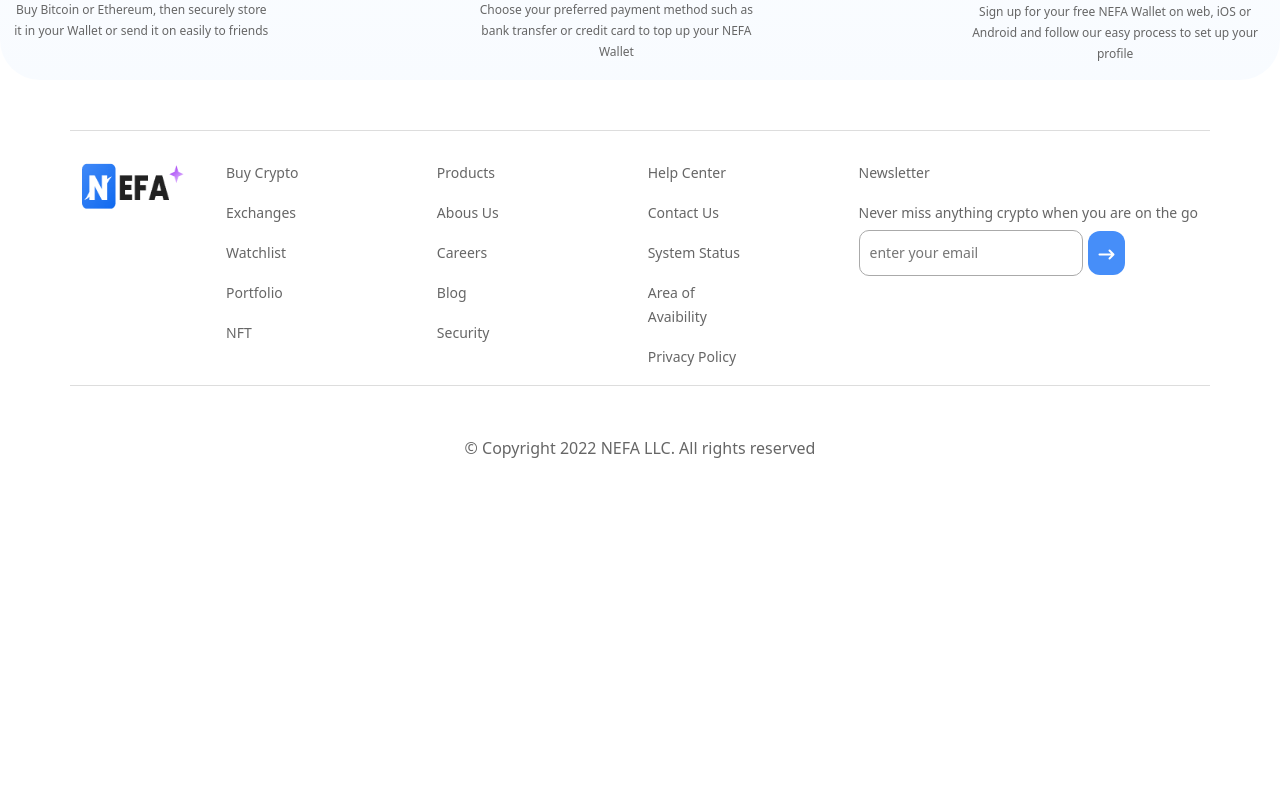
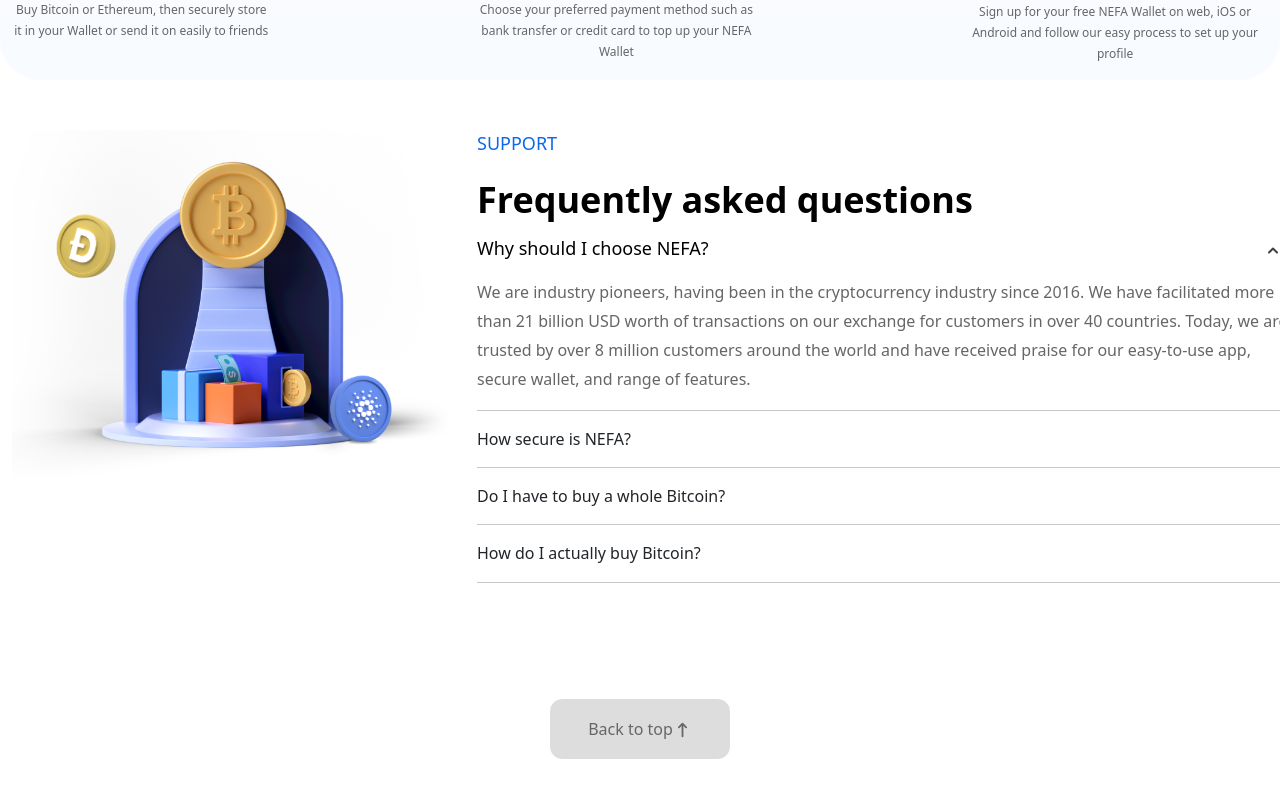
Before and after one commit to Brcnerden/Bitcoin-Project, a React (Vite) app: page / in a window 1280 px wide. Shown: the part 3146-3940 px from the top of the page. Before the commit the page ends 3606 px from the top, so only its background shows below. Built offline with nearby package versions, Linux system fonts and the light colour scheme.

Commit message:
Layout changes

```diff
--- a/src/App.jsx
+++ b/src/App.jsx
@@ -1,11 +1,22 @@
 import "bootstrap/dist/css/bootstrap.min.css";
 import { Layout } from "./component/Layout/Layout";
+import { Shopping } from "./component/Shopping/Shopping";
+import { Banner } from "./component/Banner/Banner";
+import { CreditCard } from "./component/CreditCard/CreditCard";
+import { GetStart } from "./component/GetStart/GetStart";
+import { Support } from "./component/Support/Support";
+import { MoneyBoard } from "./component/Board/MoneyBoard";
 
 function App() {
   return (
-    <>
-      <Layout />
-    </>
+    <Layout>
+      <MoneyBoard />
+      <Shopping />
+      <Banner />
+      <CreditCard />
+      <GetStart />
+      <Support />
+    </Layout>
   );
 }
 
--- /dev/null
+++ b/src/Icon/ArrowUp.jsx
@@ -0,0 +1,17 @@
+const ArrowUp = (props) => (
+  <svg
+    xmlns="http://www.w3.org/2000/svg"
+    width={19}
+    height={18}
+    fill="none"
+    {...props}
+  >
+    <path
+      fill="#666"
+      fillRule="evenodd"
+      d="M5.264 6.936a.9.9 0 0 1 0-1.272l3.6-3.6a.9.9 0 0 1 1.272 0l3.6 3.6a.9.9 0 1 1-1.272 1.272L10.4 4.873V15.3a.9.9 0 1 1-1.8 0V4.873L6.536 6.936a.9.9 0 0 1-1.272 0Z"
+      clipRule="evenodd"
+    />
+  </svg>
+);
+export default ArrowUp;
--- /dev/null
+++ b/src/Icon/LittleArrow.jsx
@@ -0,0 +1,17 @@
+const LittleArrow = (props) => (
+  <svg
+    xmlns="http://www.w3.org/2000/svg"
+    width={20}
+    height={21}
+    fill="none"
+    {...props}
+  >
+    <path
+      fill="#424242"
+      fillRule="evenodd"
+      d="M14.707 13.207a1 1 0 0 1-1.414 0L10 9.914l-3.293 3.293a1 1 0 0 1-1.414-1.414l4-4a1 1 0 0 1 1.414 0l4 4a1 1 0 0 1 0 1.414Z"
+      clipRule="evenodd"
+    />
+  </svg>
+);
+export default LittleArrow;
--- /dev/null
+++ b/src/Icon/LittleArrowDown.jsx
@@ -0,0 +1,17 @@
+const LittleArrowDown = (props) => (
+  <svg
+    xmlns="http://www.w3.org/2000/svg"
+    width={20}
+    height={21}
+    fill="none"
+    {...props}
+  >
+    <path
+      fill="#424242"
+      fillRule="evenodd"
+      d="M5.293 7.793a1 1 0 0 1 1.414 0L10 11.086l3.293-3.293a1 1 0 1 1 1.414 1.414l-4 4a1 1 0 0 1-1.414 0l-4-4a1 1 0 0 1 0-1.414Z"
+      clipRule="evenodd"
+    />
+  </svg>
+);
+export default LittleArrowDown;
--- a/src/component/Layout/Layout.jsx
+++ b/src/component/Layout/Layout.jsx
@@ -1,25 +1,17 @@
 import NavScroll from "../Navbar/Navbar";
 import { Header } from "../Header/Header";
 import * as L from "./LayoutStyled";
-import { MoneyBoard } from "../Board/MoneyBoard";
 import { Footer } from "../Footer/Footer";
-import { Shopping } from "../Shopping/Shopping";
-import { Banner } from "../Banner/Banner";
-import { CreditCard } from "../CreditCard/CreditCard";
-import { GetStart } from "../GetStart/GetStart";
 
-export const Layout = () => {
+export const Layout = ({ children }) => {
+  console.log("merhaba");
   return (
     <div>
       <L.Hearder>
         <NavScroll />
         <Header />
       </L.Hearder>
-      <MoneyBoard />
-      <Shopping />
-      <Banner />
-      <CreditCard />
-      <GetStart />
+      {children}
       <Footer />
     </div>
   );
--- /dev/null
+++ b/src/component/Support/Support.jsx
@@ -0,0 +1,69 @@
+import ArrowUp from "../../Icon/ArrowUp";
+import Arrow from "../../Icon/LittleArrow";
+import LittleArrowDown from "../../Icon/LittleArrowDown";
+import CoinCave from "../../assets/images/CoinCave.png";
+import * as S from "./SupportStyled";
+
+export const Support = () => {
+  return (
+    <>
+      <S.Boxes className="row container d-md-flex">
+        <div className=" col-12 col-md-5">
+          <img className="img-fluid" src={CoinCave} alt="CoinCave" />
+        </div>
+        <S.Box className="col-7">
+          <S.Support>SUPPORT</S.Support>
+          <S.Title>Frequently asked questions</S.Title>
+          <S.Choose>
+            Why should I choose NEFA?
+            <span>
+              <Arrow />
+            </span>
+          </S.Choose>
+          <S.Text>
+            We are industry pioneers, having been in the cryptocurrency industry
+            since 2016. We have facilitated more than 21 billion USD worth of
+            transactions on our exchange for customers in over 40 countries.
+            Today, we are trusted by over 8 million customers around the world
+            and have received praise for our easy-to-use app, secure wallet, and
+            range of features.
+          </S.Text>
+          <S.Download>
+            <hr />
+            <div>
+              <div>How secure is NEFA?</div>
+              <span>
+                <LittleArrowDown />
+              </span>
+            </div>
+            <hr />
+
+            <div>
+              <div>Do I have to buy a whole Bitcoin?</div>
+              <span>
+                <LittleArrowDown />
+              </span>
+            </div>
+            <hr />
+
+            <div>
+              <div>How do I actually buy Bitcoin?</div>
+              <span>
+                <LittleArrowDown />
+              </span>
+            </div>
+            <hr />
+          </S.Download>
+        </S.Box>
+      </S.Boxes>
+      <S.ButtonLine>
+        <S.Button>
+          Back to top
+          <span>
+            <ArrowUp />
+          </span>
+        </S.Button>
+      </S.ButtonLine>
+    </>
+  );
+};
--- /dev/null
+++ b/src/component/Support/SupportStyled.jsx
@@ -0,0 +1,87 @@
+import styled from "@emotion/styled";
+const Boxes = styled.div`
+  flex-wrap: nowrap;
+  @media only screen and (max-width: 1200px) {
+    display: inline;
+  }
+`;
+
+const Box = styled.div`
+  max-width: 850px;
+  width: 100%;
+`;
+const Support = styled.p`
+  color: #0c66ee;
+  font-size: 18px;
+  line-height: 27px;
+  @media only screen and (max-width: 1200px) {
+    font-size: 12px;
+    font-weight: 400;
+    line-height: 18px;
+  }
+`;
+const Title = styled.h3`
+  font-weight: 600;
+  font-size: 36px;
+  line-height: 54px;
+  color: #000000;
+`;
+
+const Download = styled.div`
+  > div {
+    display: flex;
+    justify-content: space-between;
+  }
+`;
+
+const Text = styled.div`
+  color: #666666;
+  font-size: 16px;
+  font-weight: 400;
+  line-height: 29px;
+`;
+const Choose = styled.p`
+  display: flex;
+  justify-content: space-between;
+  font-size: 18px;
+  font-weight: 400;
+  line-height: 27px;
+  color: #000000;
+  > span {
+    width: 40px;
+    color: aquamarine;
+  }
+`;
+
+const Button = styled.button`
+  max-width: 180px;
+  width: 100%;
+  height: 60px;
+  background: linear-gradient(0deg, #dddddd, #dddddd),
+    linear-gradient(0deg, #fafafa, #fafafa);
+  color: #666666;
+  border-radius: 12px;
+  font-size: 16px;
+  font-weight: 400;
+  line-height: 24px;
+  border: 1px solid #dddddd;
+`;
+
+const ButtonLine = styled.div`
+  display: flex;
+  align-items: center;
+  justify-content: center;
+  margin: 100px 0 40px 0;
+`;
+
+export {
+  Support,
+  Title,
+  Choose,
+  Text,
+  Download,
+  Box,
+  Button,
+  ButtonLine,
+  Boxes,
+};
```
Also changed, not shown: src/assets/images/CoinCave.png (added), src/assets/images/LittleArrow.png (added).
